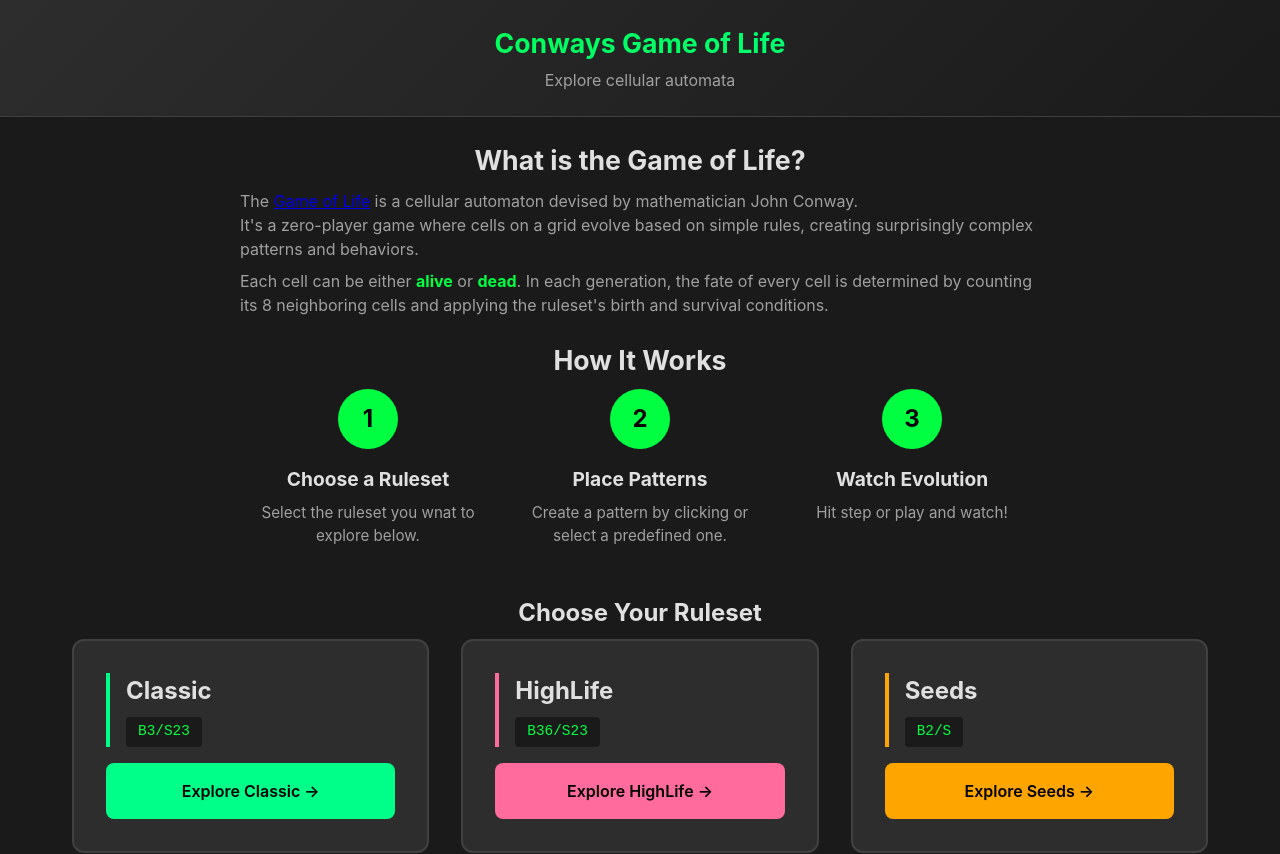
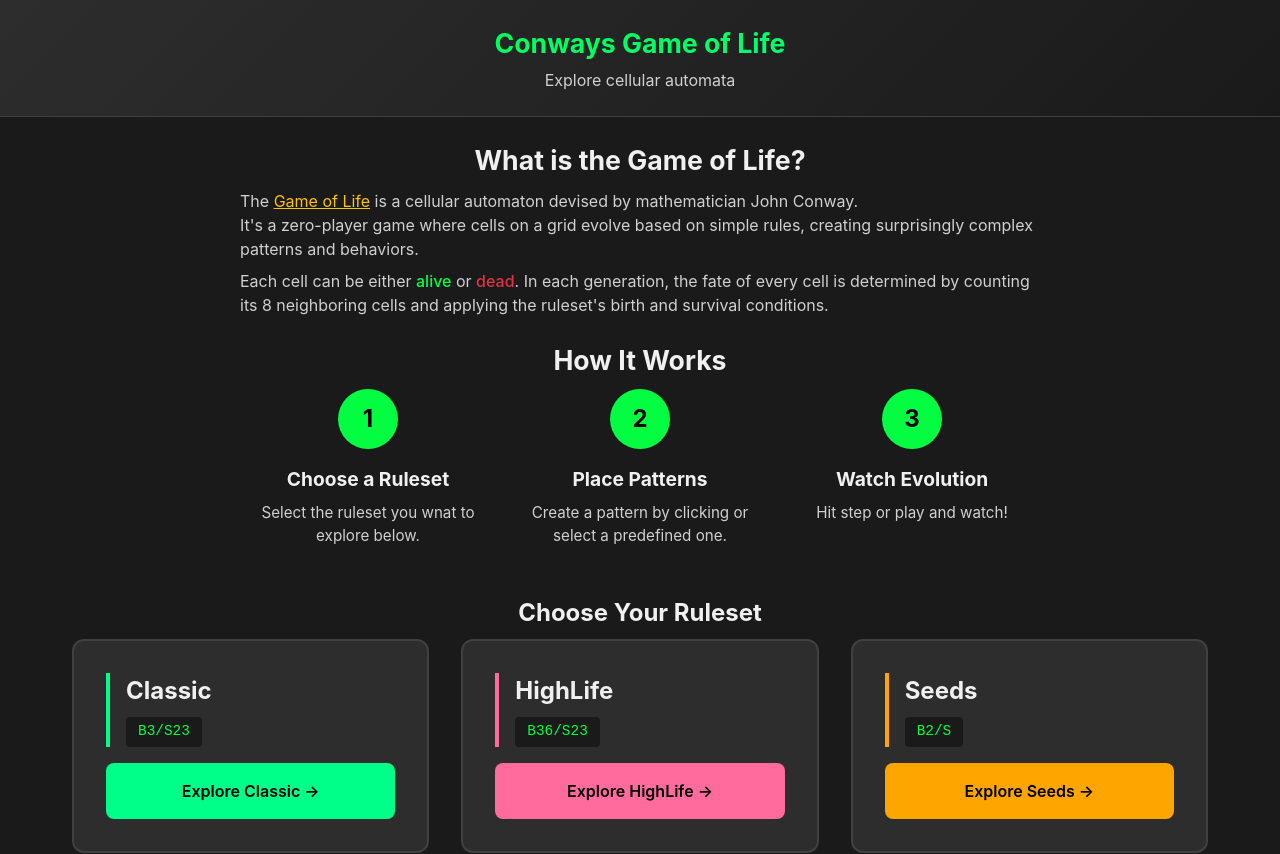
Before and after one commit to dominikschopper/conways-gol, a Vue app: page / in a window 1280 px wide. Shown: the top 854 px of the page. Built offline with nearby package versions, Linux system fonts and the light colour scheme.

Commit message:
minor layout changes II

```diff
--- a/src/styles/main.css
+++ b/src/styles/main.css
@@ -8,3 +8,12 @@ body,
   width: 100%;
   height: 100%;
 }
+
+a, a:hover, a:link, a:visited, a:active {
+  text-decoration: underline;
+  color: var(--color-warning);
+}
+
+a:hover {
+  text-decoration-style: wavy;
+}
--- a/src/styles/variables.css
+++ b/src/styles/variables.css
@@ -2,8 +2,8 @@
   /* Colors */
   --bg-primary: #1a1a1a;
   --bg-secondary: #2d2d2d;
-  --text-primary: #e0e0e0;
-  --text-secondary: #a0a0a0;
+  --text-primary: #F0F0F0;
+  --text-secondary: #d0d0d0;
   --border-color: #404040;
 
   /* Board */
--- a/src/views/LandingPage.vue
+++ b/src/views/LandingPage.vue
@@ -48,7 +48,7 @@ const navigateTo = (route: string) => {
           creating surprisingly complex patterns and behaviors.
         </p>
         <p>
-          Each cell can be either <strong>alive</strong> or <strong>dead</strong>.
+          Each cell can be either <strong>alive</strong> or <em>dead</em>.
           In each generation, the fate of every cell is determined by counting its
           8 neighboring cells and applying the ruleset's birth and survival conditions.
         </p>
@@ -103,7 +103,7 @@ const navigateTo = (route: string) => {
     </section>
 
     <footer class="landing-footer">
-      <p>Built with Vue 3, TypeScript, and a passion for emergent complexity</p>
+      <p>Built with Vue 3, TypeScript, and a passion for the game of life!</p>
     </footer>
   </div>
 </template>
@@ -158,6 +158,14 @@ const navigateTo = (route: string) => {
 
 .intro-content strong {
   color: var(--color-primary);
+  font-style: normal;
+    font-weight: 500;
+}
+
+.intro-content em {
+  color: var(--color-danger);
+  font-style: normal;
+  font-weight: 500;
 }
 
 .rulesets {
```
